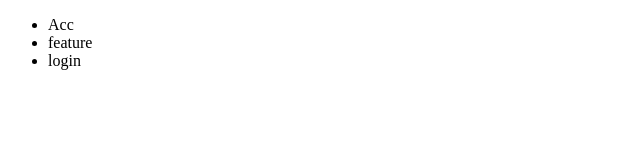
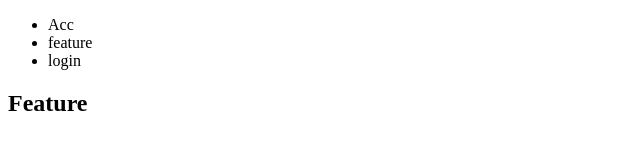
Before and after one commit to Hasnaoui-Said/gitTestRepo, a plain HTML site: page index.html in a window 1280 px wide. Shown: the whole page, without its empty margins (0-640 px from the left). Drawn offline with Linux system fonts and the light colour scheme.

Commit message:
Modified index.html #3

```diff
--- a/index.html
+++ b/index.html
@@ -16,5 +16,8 @@
             </ul>
         </nav>
     </header>
+    <section>
+        <h1>Feature</h1>
+    </section>
 </body>
 </html>
```
